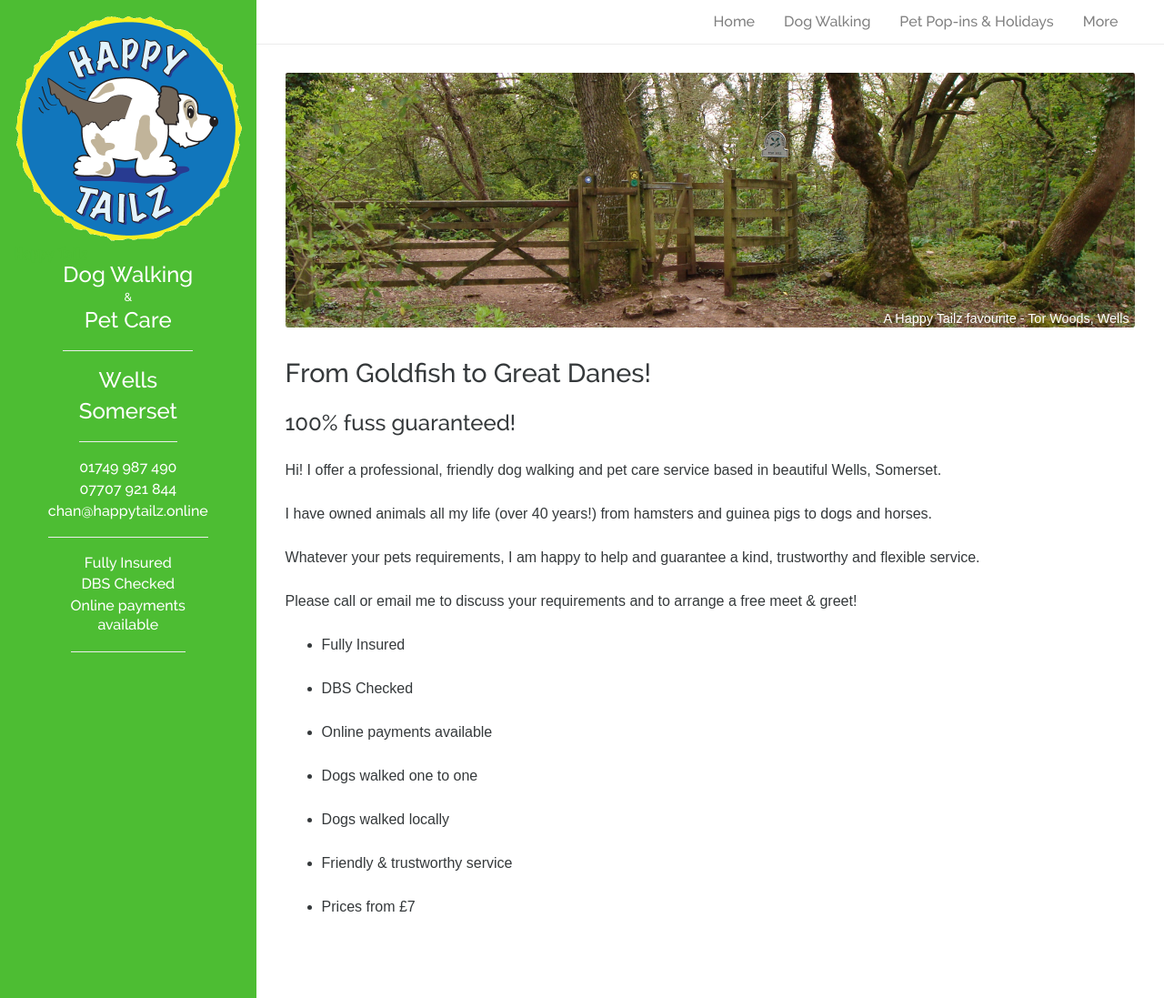
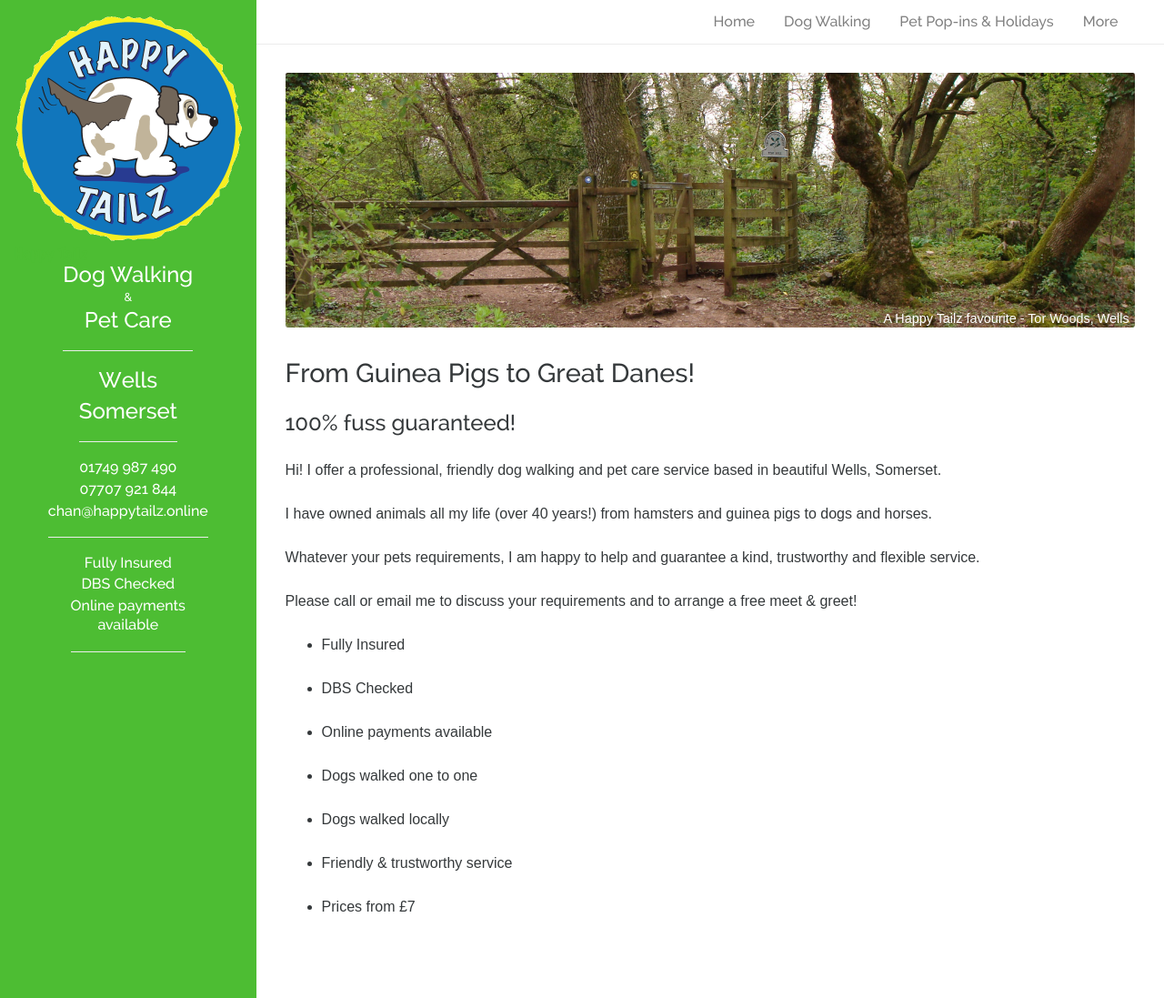
Before and after one commit to chantilly72/chantilly72.github.io, a Jekyll site: the page built from index.md, in a window 1280 px wide and 1097 px high. Shown: the whole window at 91% size. Built offline with Jekyll 4.4.1, drawn with Linux system fonts in a browser that asks for light colours; some web fonts are replaced.

Commit message:
Update index.md

```diff
--- a/index.md
+++ b/index.md
@@ -6,7 +6,7 @@ description: Happy Tailz, a professional, friendly dog walking and pet care serv
   credit debit cards accepted, dogs walked locally one to one, prices from £8.
 ---
 
-# From Goldfish to Great Danes!
+# From Guinea Pigs to Great Danes!
 ## 100% fuss guaranteed!
 
 Hi! I offer a professional, friendly dog walking and pet care service based in beautiful Wells, Somerset.
```
